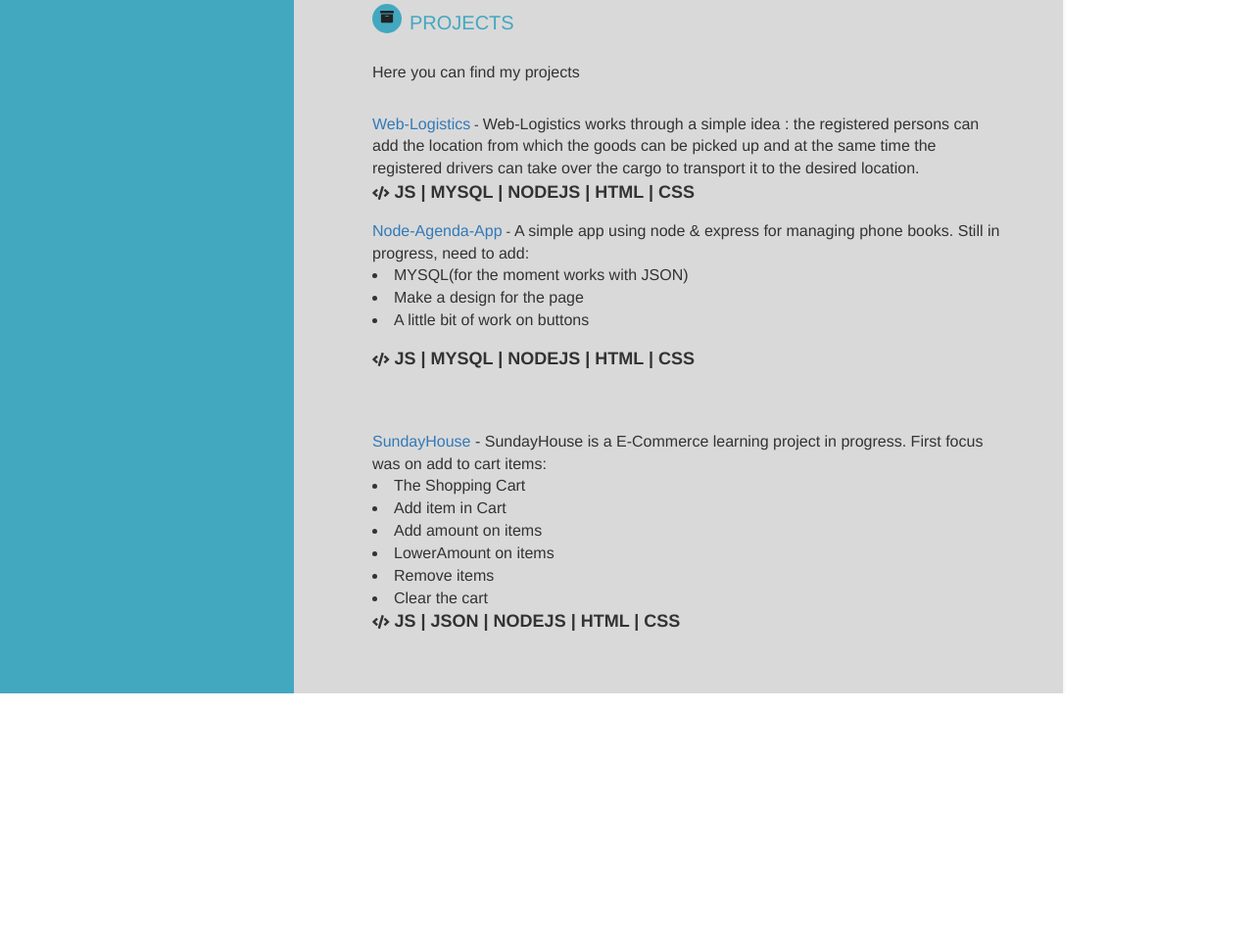
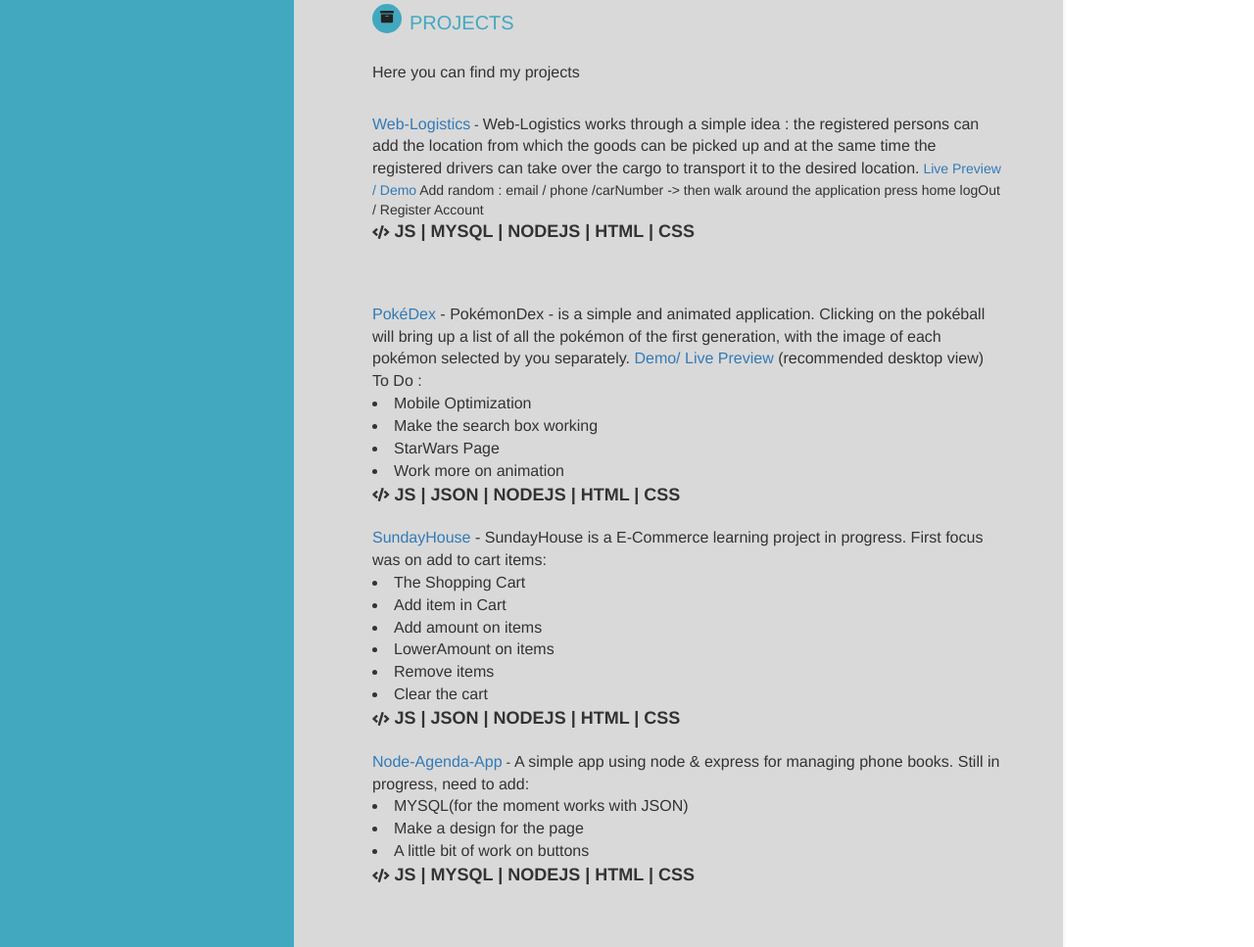
Before and after one commit to MitreaRazvan/MitreaRazvan.github.io, a plain HTML site: page index.html in a window 1280 px wide. Shown: the part 1090-2057 px from the top of the page at 98% size. Before the commit the page ends 1798 px from the top, so only its background shows below. Drawn offline with nearby package versions, Linux system fonts and the light colour scheme.

Commit message:
updates cv

```diff
--- a/index.html
+++ b/index.html
@@ -114,9 +114,40 @@
                             through a
                             simple idea : the registered persons can add the location from which the goods can be
                             picked up and at the same time the registered drivers can take over the cargo to transport it to the desired location.</span>
+                            <a href="https://mitrearazvan.github.io/web-logistics/public/login.html">Live Preview / Demo</a>
+                            Add random : email / phone /carNumber -> then walk around the application press home logOut / Register Account
                             <br>
                             <span class="incon-text"><i class="fas fa-code"></i><strong> JS | MYSQL | NODEJS | HTML | CSS</strong></span>
                     </div><!--//item-->
+                </div><!--//item-->
+
+                <div class="item">
+                    <span class="project-title"><a href="" target="_blank">PokéDex</a> - </span><span class="project-tagline">
+                            PokémonDex - is a simple and animated application. Clicking on the pokéball will bring up a list of all the pokémon of the first generation, with the image of each pokémon selected by you separately.
+                            <a href= "https://wxyn5.sse.codesandbox.io/">Demo/ Live Preview</a>
+                            (recommended desktop view)
+                            To Do :
+                    <li>Mobile Optimization</li>
+                    <li>Make the search box working</li>
+                    <li>StarWars Page</li>
+                    <li>Work more on animation</li>
+                    </li></span>
+                    <span class="incon-text"><i class="fas fa-code"></i><strong> JS | JSON | NODEJS | HTML | CSS</strong></span>
+                </div>
+                <br>
+                <div class="item">
+                    <span class="project-title"><a href="" target="_blank">SundayHouse</a> - </span><span class="project-tagline">
+                    SundayHouse is a E-Commerce learning project in progress. First focus was on add to cart items:
+                    <li>The Shopping Cart</li>
+                    <li>Add item in Cart</li>
+                    <li>Add amount on items</li>
+                    <li>LowerAmount on items</li>
+                    <li>Remove items</li>
+                    <li>Clear the cart</li>
+                    </li></span>
+                    <span class="incon-text"><i class="fas fa-code"></i><strong> JS | JSON | NODEJS | HTML | CSS</strong></span>
+                </div>
+                <br><!--//item-->
                     <div class="item">
                         <span class="project-title"><a href="" target="_blank">Node-Agenda-App</a></span> -
                         <span class="project-tagline">A simple app using node & express for managing phone books.
@@ -127,21 +158,10 @@
                            </span></div>
                            <span class="incon-text"><i class="fas fa-code"></i><strong> JS | MYSQL | NODEJS | HTML | CSS</strong></span>
                     </div><!--//item-->
-                    <div class="item">
-                        <span class="project-title"><a href="" target="_blank">SundayHouse</a> - </span><span class="project-tagline">
-                        SundayHouse is a E-Commerce learning project in progress. First focus was on add to cart items:
-                        <li>The Shopping Cart</li>
-                        <li>Add item in Cart</li>
-                        <li>Add amount on items</li>
-                        <li>LowerAmount on items</li>
-                        <li>Remove items</li>
-                        <li>Clear the cart</li>
-                        </li></span>
-                        <span class="incon-text"><i class="fas fa-code"></i><strong> JS | JSON | NODEJS | HTML | CSS</strong></span>
-                    </div><!--//item-->
+                    <!--//item-->
+
                 </section><!--//section-->
     </div>
-
 
 </div>
 <script defer src="https://use.fontawesome.com/releases/v5.1.1/js/all.js" integrity="sha384-BtvRZcyfv4r0x/phJt9Y9HhnN5ur1Z+kZbKVgzVBAlQZX4jvAuImlIz+bG7TS00a"crossorigin="anonymous"></script>
```
